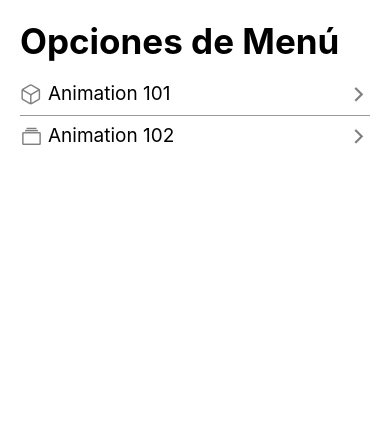
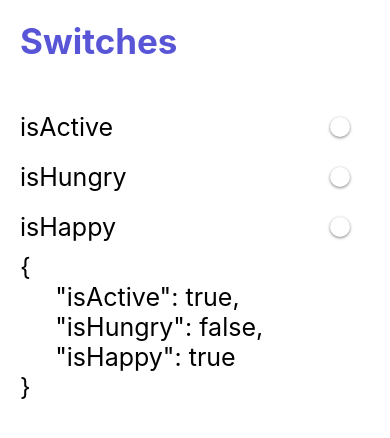
Before and after one commit to amartinezafp/06RNComponents, a React Native app: screen /SwitchScreen in a window 390 px wide. Shown: the top 438 px of the page. Built offline with nearby package versions, Linux system fonts and the light colour scheme.

Commit message:
Alerta Implementada

```diff
--- /dev/null
+++ b/src/components/CustomSwitch.tsx
@@ -0,0 +1,30 @@
+import { View, Text, Switch, Platform } from 'react-native'
+import React, { useState } from 'react'
+
+interface Props {
+    isOn:boolean;
+    onChange:(value:boolean) => void;
+}
+
+const CustomSwitch = ({isOn, onChange}:Props) => {
+
+    const [isEnabled, setIsEnabled] = useState(false);
+    const toggleSwitch = () => {
+        setIsEnabled(!isEnabled);
+        onChange(!isEnabled);
+    }
+
+  return (
+    <View>
+      <Switch
+        trackColor={{ false: "#D9D9B", true: "#5856D6" }}
+        thumbColor={(Platform.OS === 'android') ? "#5856D6" : ""}
+        //ios_backgroundColor="#3e3e3e"
+        onValueChange={toggleSwitch}
+        value={isEnabled}
+      />
+    </View>
+  )
+}
+
+export default CustomSwitch
--- a/src/components/FlatlistMenuItem.tsx
+++ b/src/components/FlatlistMenuItem.tsx
@@ -4,6 +4,7 @@
 import  Icon  from 'react-native-vector-icons/Ionicons'
 import { TouchableOpacity } from 'react-native-gesture-handler'
 import { useNavigation } from '@react-navigation/native'
+import { colores } from '../theme/color'
 
 interface Props {
     menuItem:MenuItem
@@ -16,10 +17,10 @@
   return (
     <TouchableOpacity activeOpacity={0.8} onPress={()=>navigation.navigate(menuItem.component as any)}>
     <View style={styles.container}>
-        <Icon name={menuItem.Icon} color="grey" size={23}/>
+        <Icon name={menuItem.Icon} color="#5856D6" size={23}/>
     <Text style={styles.itemText}>{menuItem.name}</Text>
     <View style={{flex:1}}/>
-    <Icon name="chevron-forward-outline" color="grey" size={23} />
+    <Icon name="chevron-forward-outline" color={colores.primary} size={23} />
   </View>
   </TouchableOpacity>
   )
--- /dev/null
+++ b/src/components/HeaderTitle.tsx
@@ -0,0 +1,23 @@
+import { View, Text } from 'react-native'
+import React from 'react'
+import { styles } from '../theme/appTheme'
+import { useSafeAreaInsets } from 'react-native-safe-area-context';
+import { colores } from '../theme/color';
+
+
+interface Props {
+    title:string;
+  }
+
+const HeaderTitle = ({title}:Props) => {
+
+    const {top} = useSafeAreaInsets();
+
+  return (
+    <View style={{marginTop:top+20, marginBottom:20}}>
+    <Text style={{...styles.title,color:colores.primary}}>{title}</Text>
+  </View>
+  )
+}
+
+export default HeaderTitle
--- /dev/null
+++ b/src/data/menuItems.tsx
@@ -0,0 +1,24 @@
+import { MenuItem } from '../intefaces/appInterfaces';
+
+export const menuItems:MenuItem[] = [
+  {
+    name:'Animation 101',
+    Icon: 'cube-outline',
+    component:'Animation101Screen'
+  },
+  {
+    name:'Animation 102',
+    Icon: 'albums-outline',
+    component:'Animation102Screen'
+  },
+  {
+    name:'Switch Screen',
+    Icon: 'toggle-outline',
+    component:'SwitchScreen'
+  },
+  {
+    name:'Alert Screen',
+    Icon: 'alert-circle-outline',
+    component:'AlertScreen'
+  }
+]
--- a/src/navigation/StackNavigator.tsx
+++ b/src/navigation/StackNavigator.tsx
@@ -1,8 +1,10 @@
 import { createStackNavigator } from '@react-navigation/stack';
 import React from 'react';
+import AlertScreen from '../screens/AlertScreen';
 import Animation101Screen from '../screens/Animation101Screen';
 import Animation102Screen from '../screens/Animation102Screen';
 import HomeScreen from '../screens/HomeScreen';
+import SwitchScreen from '../screens/SwitchScreen';
 
 
 const Stack = createStackNavigator();
@@ -34,6 +36,22 @@
           headerShown:false
         }}
        />
+       <Stack.Screen name="SwitchScreen" component={SwitchScreen}
+        options={{
+          cardStyle:{
+            backgroundColor:'white'
+          },
+          headerShown:false
+        }}
+       />
+       <Stack.Screen name="AlertScreen" component={AlertScreen}
+        options={{
+          cardStyle:{
+            backgroundColor:'white'
+          },
+          headerShown:false
+        }}
+       />
     </Stack.Navigator>
   );
 }
--- /dev/null
+++ b/src/screens/AlertScreen.tsx
@@ -0,0 +1,36 @@
+import { View, Text, Button, Alert} from 'react-native'
+import React from 'react'
+import HeaderTitle from '../components/HeaderTitle'
+import { styles } from '../theme/appTheme'
+
+const AlertScreen = () => {
+
+    const showAlert = () =>{
+        Alert.alert(
+            "Título",
+            "Cuerpo de la Alerta",
+            [
+              {
+                text: "Cancel",
+                onPress: () => console.log("Cancel Pressed"),
+                style: "destructive"
+              },
+              { text: "OK", onPress: () => console.log("OK Pressed") }
+            ],
+            {cancelable:true,
+            onDismiss:()=>console.log('Dismissed')}
+          );
+    }
+
+
+  return (
+    <View style={styles.globalMargin}>
+      <HeaderTitle title='Alerts'/>
+      <Button title="Mostrar Alerta"
+      onPress={showAlert}
+      />
+    </View>
+  )
+}
+
+export default AlertScreen
--- a/src/screens/HomeScreen.tsx
+++ b/src/screens/HomeScreen.tsx
@@ -1,38 +1,16 @@
-import { View, Text, StyleSheet, FlatList } from 'react-native'
+import { View, FlatList } from 'react-native'
 import React from 'react'
 import { useSafeAreaInsets } from 'react-native-safe-area-context'
-import Icon from 'react-native-vector-icons/Ionicons';
+import {menuItems} from '../data/menuItems';
 import { styles } from '../theme/appTheme';
 import FlatlistMenuItem from '../components/FlatlistMenuItem';
-import { MenuItem } from '../intefaces/appInterfaces';
+import HeaderTitle from '../components/HeaderTitle';
 
 
-
-
-const menuItems:MenuItem[] = [
-  {
-    name:'Animation 101',
-    Icon: 'cube-outline',
-    component:'Animation101Screen'
-  },
-  {
-    name:'Animation 102',
-    Icon: 'albums-outline',
-    component:'Animation102Screen'
-  }
-]
 
 const HomeScreen = () => {
 
   const {top} = useSafeAreaInsets();
-
-  const renderListHeader = () =>{
-    return (
-      <View>
-        <Text style={styles.title}>Opciones de Menú</Text>
-      </View>
-    )
-  }
 
   const itemSeparator = () =>{
     return (
@@ -43,12 +21,12 @@
 
 
 
-    <View style={{marginTop:top+20,flex:1,...styles.globalMargin}}>
+    <View style={{flex:1,...styles.globalMargin}}>
       <FlatList
           data={menuItems}
           renderItem={({item})=><FlatlistMenuItem menuItem={item}/>}
           keyExtractor={(item)=>item.name}
-          ListHeaderComponent={()=>renderListHeader()}
+          ListHeaderComponent={()=>  <HeaderTitle title="Opciones de Menú"/>}
           ItemSeparatorComponent={()=>itemSeparator()}
 
       />
--- /dev/null
+++ b/src/screens/SwitchScreen.tsx
@@ -0,0 +1,58 @@
+import { View, Text, Switch, Platform, StyleSheet } from 'react-native'
+import React, { useState } from 'react'
+import HeaderTitle from '../components/HeaderTitle';
+import CustomSwitch from '../components/CustomSwitch';
+
+const SwitchScreen = () => {
+
+  const [state, setstate] = useState({
+    isActive:true,
+    isHungry:false,
+    isHappy:true
+  })
+
+  const onChange = (value:boolean,field: keyof typeof state) =>{
+    setstate({
+      ...state,
+      [field]:value
+    })
+  }
+
+  return (
+    <View style={{marginHorizontal:20}}>
+      <HeaderTitle title="Switches"/>
+      <View style={styles.switchRow}>
+        <Text style={styles.switchText}>isActive</Text>
+        <CustomSwitch isOn={true} onChange={(value)=>onChange(value,'isActive')}/>
+      </View>
+      <View style={styles.switchRow}>
+        <Text style={styles.switchText}>isHungry</Text>
+        <CustomSwitch isOn={true} onChange={(value)=>onChange(value,'isHungry')}/>
+      </View>
+      <View style={styles.switchRow}>
+        <Text style={styles.switchText}>isHappy</Text>
+        <CustomSwitch isOn={true} onChange={(value)=>onChange(value,'isHappy')}/>
+      </View>
+
+
+    <Text style={styles.switchText}>
+      {JSON.stringify(state,null,5)}
+    </Text>
+
+    </View>
+  )
+}
+
+export default SwitchScreen
+
+const styles = StyleSheet.create({
+    switchText:{
+      fontSize:25
+    },
+    switchRow:{
+      flexDirection:'row',
+      justifyContent:'space-between',
+      alignItems:'center',
+      marginVertical:10
+    }
+});
--- /dev/null
+++ b/src/theme/color.tsx
@@ -0,0 +1,3 @@
+export const colores= {
+    primary:"#5856D6"
+}
```
